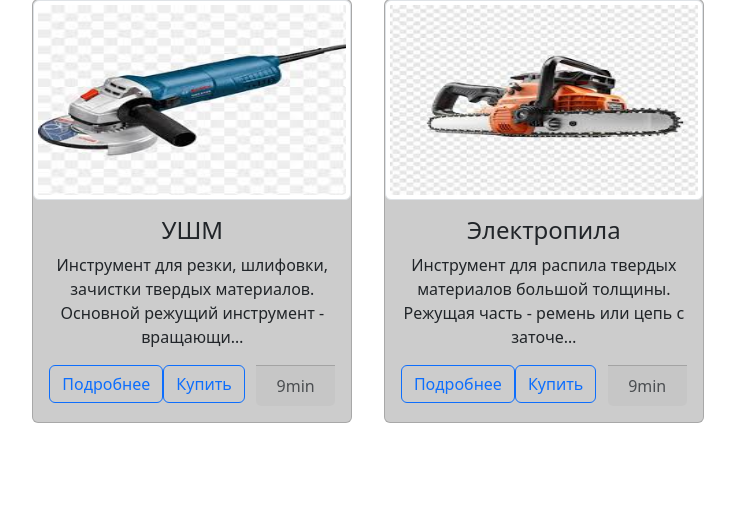
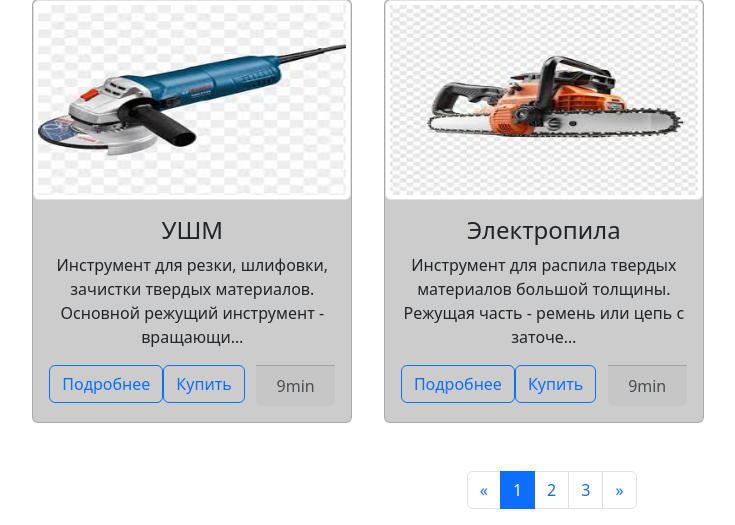
Before and after one commit to Kristina-Maximova/Store21, a Django app: page /catalog/home/ in a window 1280 px wide. Shown: the part 3035-3560 px from the top of the page, without its empty margins (197-932 px from the left). Before the commit the page ends 3458 px from the top, so only its background shows below. Run offline with Django 5.2, Linux system fonts and the light colour scheme; data comes from the database, SQL or seed files in the repository; some libraries are stand-ins or nearby versions.

Commit message:
add pagination panel in home.html

```diff
--- a/catalog/templates/catalog/base.html
+++ b/catalog/templates/catalog/base.html
@@ -3,6 +3,8 @@
 <html lang="ru">
 <head>
     <meta charset="utf-8">
+    <meta http-equiv="X-UA-Compatible"
+          content="IE=edge">
     <meta name="viewport" content="width=device-width, initial-scale=1.0">
     <title>{% block page_title %}Название страницы{% endblock %}</title>
     <link href="{% static 'css/bootstrap.min.css'%}" rel="stylesheet"/>
@@ -11,17 +13,14 @@
     <div class="row mt-2">
         <!-- Боковой блок -->
         <div class="col-2 bg-dark " style="height: 250vh;">
-
             {% include 'catalog/catalog_menu.html' %}
             {% include 'catalog/user_menu.html' %}
-
         </div>
         <!-- Основной блок -->
         <div class="col-lg-10">
             {% block content %}
             {% endblock %}
         </div>
-
     </div>
 
 <script src="{% static 'js/bootstrap.bundle.min.js' %}">
--- a/catalog/templates/catalog/catalog.html
+++ b/catalog/templates/catalog/catalog.html
@@ -51,7 +51,6 @@
                                     9min
                                 </div>
                             </div>
-
                         </div>
                     </div>
                 </div>
--- a/catalog/templates/catalog/contacts.html
+++ b/catalog/templates/catalog/contacts.html
@@ -3,8 +3,12 @@
 {% block page_title %}Главная{% endblock %}
 
 {% block content %}
+<div class="text-center">
+    <p>Вы находитесь на сайте, предназначенном для продажи товаров.</p>
+</div>
+
 <div class=" text-leftcenter">
-        <h2 style="margin-top: 100px; text-align: center">Контакты</h2>
+    <h2 style="margin-top: 30px; text-align: center">Контакты</h2>
     <div class="row">
         <div class="col-5">
             <div class="card text-bg-light m-5">
--- a/catalog/templates/catalog/home.html
+++ b/catalog/templates/catalog/home.html
@@ -1,6 +1,8 @@
 {% extends 'catalog/base.html' %}
 
+
 {% block page_title %}Главная{% endblock %}
+
 
 {% block content %}
 <div class="text-center">
@@ -13,7 +15,7 @@
             <div class="col-5">
                 <div class="card w-45 mb-5" style="width: 20rem; background-color: rgba(0,0,0,0.2);">
                     <img src="{{ MEDIA_URL }}{{ product.image.url }}"
-                             class="img-thumbnail" style="height: 200px;" alt="">
+                         class="img-thumbnail" style="height: 200px;" alt="">
 
                     <div class="card-body">
 
@@ -37,13 +39,29 @@
                                     9min
                                 </div>
                             </div>
-
                         </div>
                     </div>
                 </div>
             </div>
             {% endfor %}
         </div>
+        <nav aria-label="Page navigation example">
+            <ul class="pagination d-flex justify-content-center">
+                <li class="page-item">
+                    <a class="page-link" href="#" aria-label="Previous">
+                        <span aria-hidden="true">&laquo;</span>
+                    </a>
+                </li>
+                <li class="page-item"><a class="page-link active" href="#">1</a></li>
+                <li class="page-item"><a class="page-link" href="#">2</a></li>
+                <li class="page-item"><a class="page-link" href="#">3</a></li>
+                <li class="page-item">
+                    <a class="page-link" href="#" aria-label="Next">
+                        <span aria-hidden="true">&raquo;</span>
+                    </a>
+                </li>
+            </ul>
+        </nav>
     </div>
 </div>
 {% endblock %}
--- a/catalog/templates/catalog/product_detail.html
+++ b/catalog/templates/catalog/product_detail.html
@@ -9,16 +9,12 @@
         <div class="row justify-content-center">
             <div class="card w-45 mb-5" style="width: 20rem; background-color: rgba(0,0,0,0.2);">
                 <h4>{{ product.name }}</h4>
-
                 <img src="{{ MEDIA_URL }}{{ product.image.url }}"
                      class="img-thumbnail" width="300" height="280" alt="">
-
                 <div class="card-body">
                     <div class="overflow-auto mb-2" style="height: 100px;">
-
                         <p class="card-text">{{ product.description }}</p>
-
-
+                        <p class="card-text">{{ product.category }} </p>
                     </div>
                     <p class="card-text">Цена: {{ product.price }}руб.</p>
                     <div class="row">
```
Also changed, not shown: README.md. Lines whose indentation alone changed are shown as unchanged.
